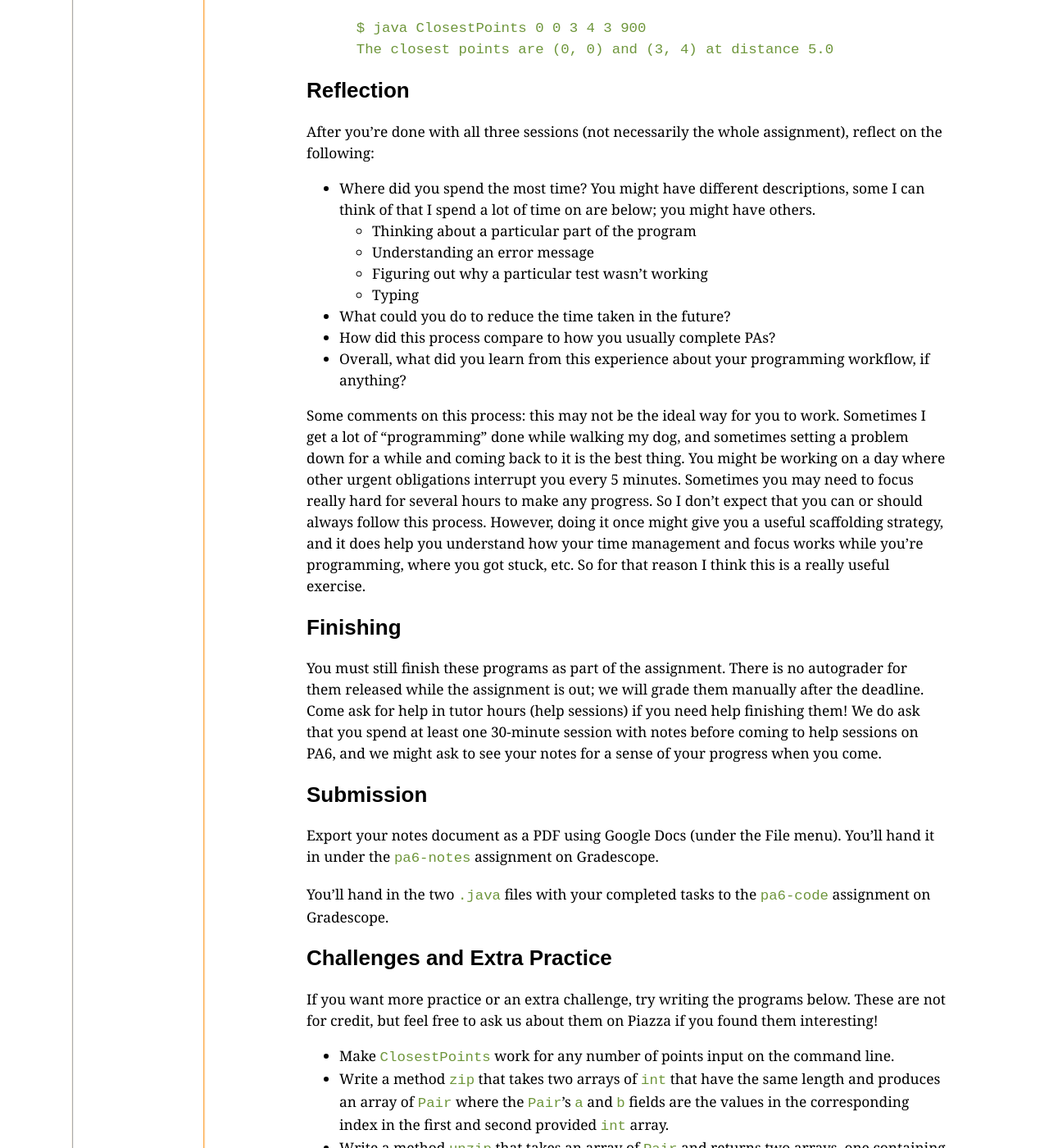
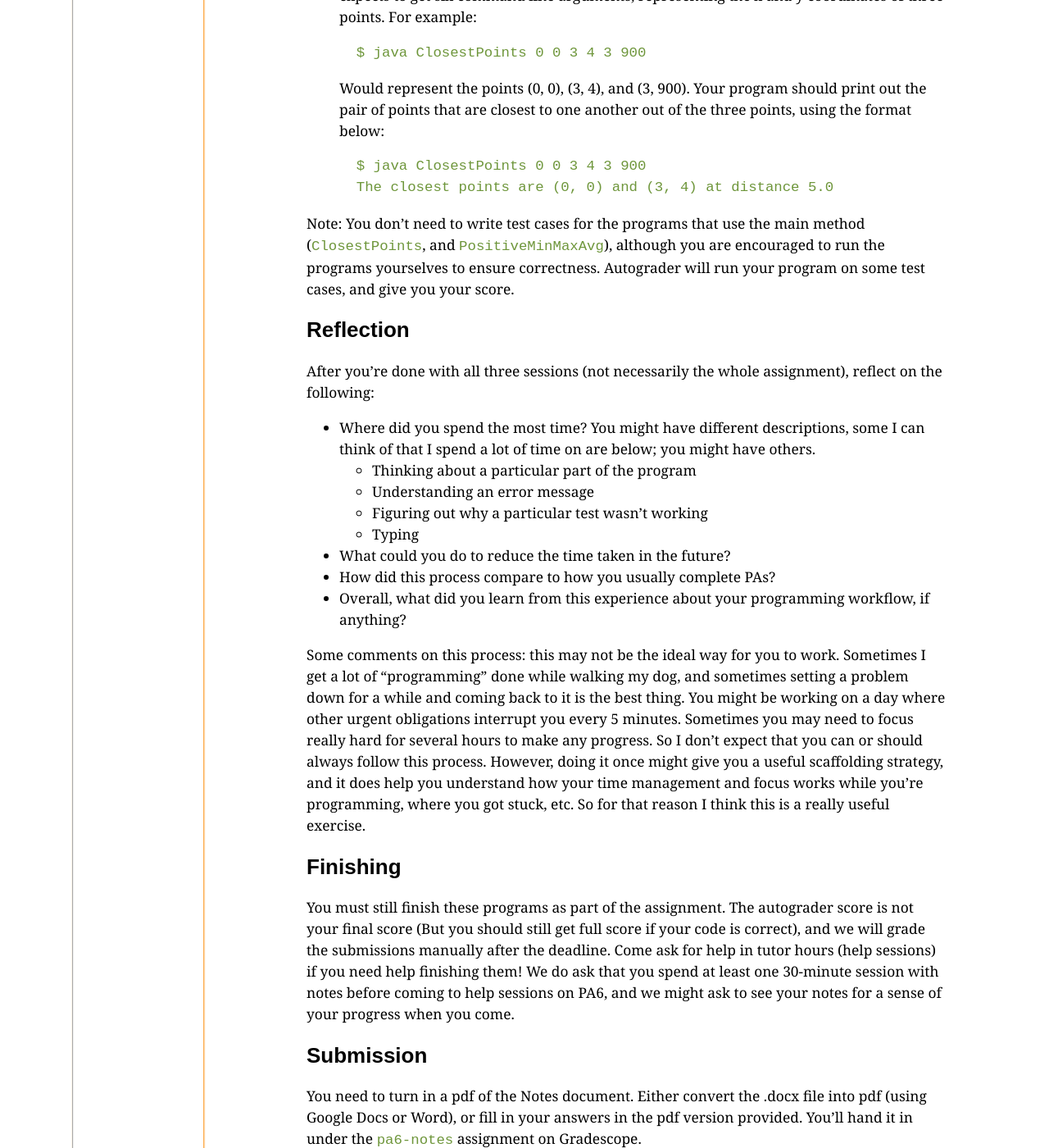
Before and after one commit to ucsd-cse11-w24/ucsd-cse11-w24.github.io, a Jekyll site: the page built from _assignments/pa6.md, in a window 1280 px wide and 1400 px high, scrolled down 2169 px. Shown: the whole window at 82% size. Built offline with Jekyll 4.4.1, drawn with Linux system fonts in a browser that asks for light colours; some of the changed text lies outside the part shown.

Commit message:
Update pa6.md

````diff
--- a/_assignments/pa6.md
+++ b/_assignments/pa6.md
@@ -30,6 +30,7 @@ The starter code is available at:
 ## Task
 
 Make a copy of [this Doc](https://github.com/ucsd-cse11-w23/cse11-pa6-starter/blob/main/PA6%20Template.docx).
+Here is also the [pdf version](https://github.com/ucsd-cse11-w23/cse11-pa6-starter/blob/main/PA6%20Template.pdf) if you need it.
 You will fill it in as you work.
 
 Your task is to complete **two** of the following programs of your choice,
@@ -79,11 +80,15 @@ returns an array of `int` that contains the `b` field of all the `Triplet`s in
 the array given as an argument. Write at least 4 `checkExpect` tests for it
 to cover interesting cases.
 
+  Note: Do not make your `getBs` method as `public` or `static`. It won't pass on the autograder if you do this way.
+
 - In a file called `ShortStrings.java`, write a method called `shortStrings`
 that takes an array of `String` and an integer `n` and produces a new array
 of `String`s that are just the strings in the array that have length `n` or
 lesser (the returned array might be **shorter** than the input array). Write
 at least 4 `checkExpect` tests for it to cover interesting cases.
+
+  Note: Do not make your `shortStrings` method as `public` or `static`. It won't pass on the autograder if you do this way.
 
 - Copy the `Point` class from the [regions
 code](https://github.com/ucsd-cse11-w23/cse11-pa6-starter/blob/main/ExamplesRegion.java) in lecture into
@@ -103,6 +108,8 @@ representing the x and y coordinates of three points. For example:
     $ java ClosestPoints 0 0 3 4 3 900
     The closest points are (0, 0) and (3, 4) at distance 5.0
     ```
+
+Note: You don't need to write test cases for the programs that use the main method (`ClosestPoints`, and `PositiveMinMaxAvg`), although you are encouraged to run the programs yourselves to ensure correctness. Autograder will run your program on some test cases, and give you your score.
 
 ## Reflection
 
@@ -134,8 +141,7 @@ etc. So for that reason I think this is a really useful exercise.
 
 ## Finishing
 
-You must still finish these programs as part of the assignment. There is no
-autograder for them released while the assignment is out; we will grade them
+You must still finish these programs as part of the assignment. The autograder score is not your final score (But you should still get full score if your code is correct), and we will grade the submissions
 manually after the deadline. Come ask for help in tutor hours (help sessions)
 if you need help finishing them! We do ask that you spend at least one
 30-minute session with notes before coming to help sessions on PA6, and we
@@ -143,7 +149,7 @@ might ask to see your notes for a sense of your progress when you come.
 
 ## Submission
 
-Export your notes document as a PDF using Google Docs (under the File menu).
+You need to turn in a pdf of the Notes document. Either convert the .docx file into pdf (using Google Docs or Word), or fill in your answers in the pdf version provided.
 You'll hand it in under the `pa6-notes` assignment on Gradescope.
 
 You'll hand in the two `.java` files with your completed tasks to the
````
